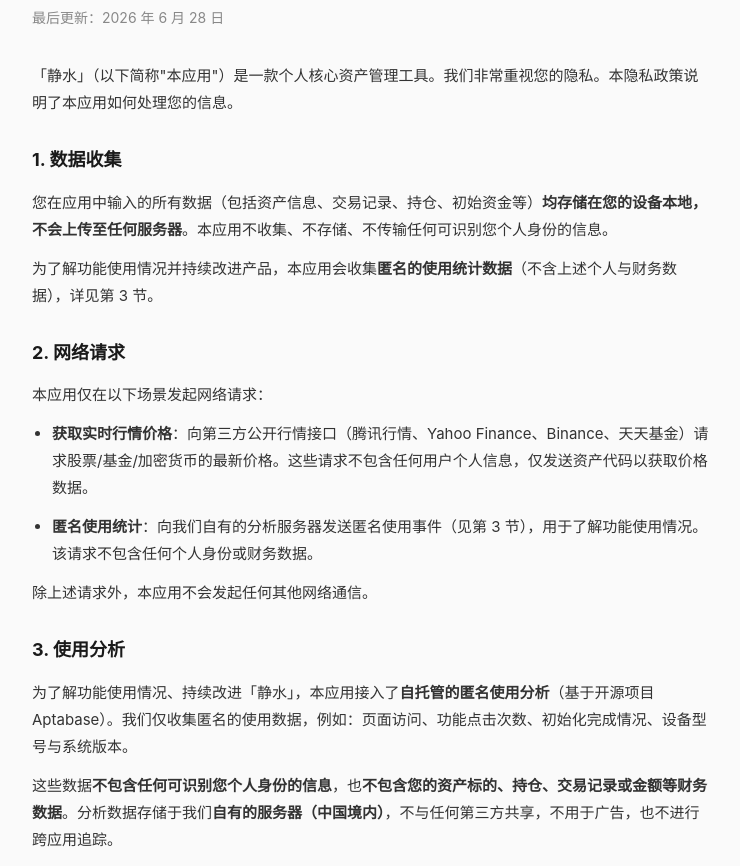
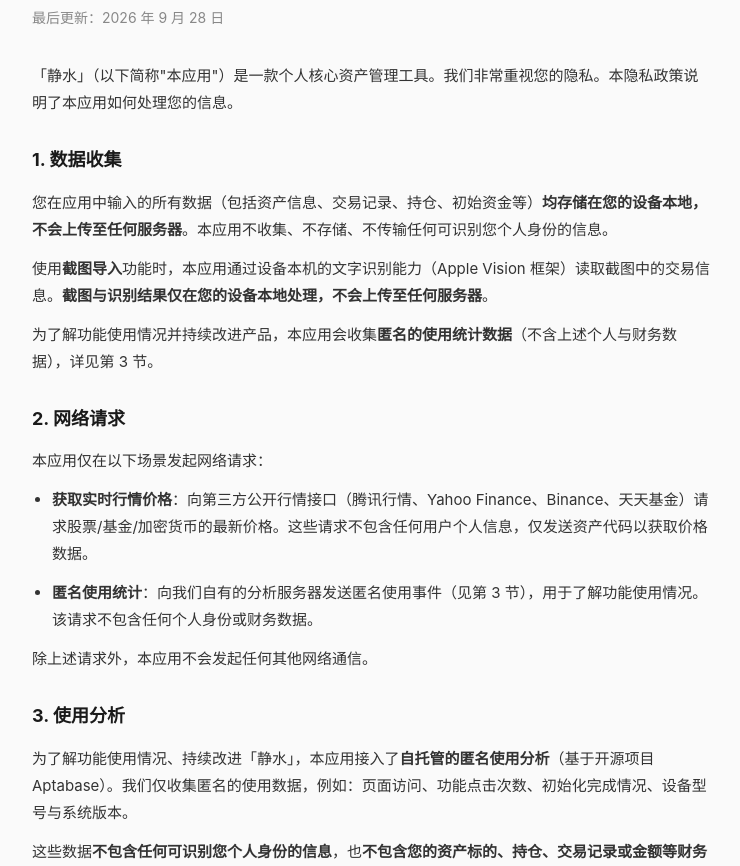
Before and after one commit to heizeerKR/privacy, a plain HTML site: page index.html in a window 1280 px wide. Shown: the part 86-952 px from the top of the page, without its empty margins (268-1008 px from the left). Drawn offline with Linux system fonts and the light colour scheme.

Commit message:
更新隐私政策:截图导入本机识别、不上传;分析不记录导入内容(2026-09-28)

```diff
--- a/index.html
+++ b/index.html
@@ -25,12 +25,13 @@
 </head>
 <body>
     <h1>隐私政策</h1>
-    <p class="update-date">最后更新：2026 年 6 月 28 日</p>
+    <p class="update-date">最后更新：2026 年 9 月 28 日</p>
 
     <p>「静水」（以下简称"本应用"）是一款个人核心资产管理工具。我们非常重视您的隐私。本隐私政策说明了本应用如何处理您的信息。</p>
 
     <h2>1. 数据收集</h2>
     <p>您在应用中输入的所有数据（包括资产信息、交易记录、持仓、初始资金等）<strong>均存储在您的设备本地，不会上传至任何服务器</strong>。本应用不收集、不存储、不传输任何可识别您个人身份的信息。</p>
+    <p>使用<strong>截图导入</strong>功能时，本应用通过设备本机的文字识别能力（Apple Vision 框架）读取截图中的交易信息。<strong>截图与识别结果仅在您的设备本地处理，不会上传至任何服务器</strong>。</p>
     <p>为了解功能使用情况并持续改进产品，本应用会收集<strong>匿名的使用统计数据</strong>（不含上述个人与财务数据），详见第 3 节。</p>
 
     <h2>2. 网络请求</h2>
@@ -43,7 +44,7 @@
 
     <h2>3. 使用分析</h2>
     <p>为了解功能使用情况、持续改进「静水」，本应用接入了<strong>自托管的匿名使用分析</strong>（基于开源项目 Aptabase）。我们仅收集匿名的使用数据，例如：页面访问、功能点击次数、初始化完成情况、设备型号与系统版本。</p>
-    <p>这些数据<strong>不包含任何可识别您个人身份的信息</strong>，也<strong>不包含您的资产标的、持仓、交易记录或金额等财务数据</strong>。分析数据存储于我们<strong>自有的服务器（中国境内）</strong>，不与任何第三方共享，不用于广告，也不进行跨应用追踪。</p>
+    <p>这些数据<strong>不包含任何可识别您个人身份的信息</strong>，也<strong>不包含您的资产标的、持仓、交易记录或金额等财务数据</strong>；使用截图导入时，也不记录导入的任何交易内容。分析数据存储于我们<strong>自有的服务器（中国境内）</strong>，不与任何第三方共享，不用于广告，也不进行跨应用追踪。</p>
     <p>本应用不使用 Firebase、Google Analytics、Facebook SDK 等任何第三方商业分析或广告 SDK。</p>
 
     <h2>4. 数据存储</h2>
```
